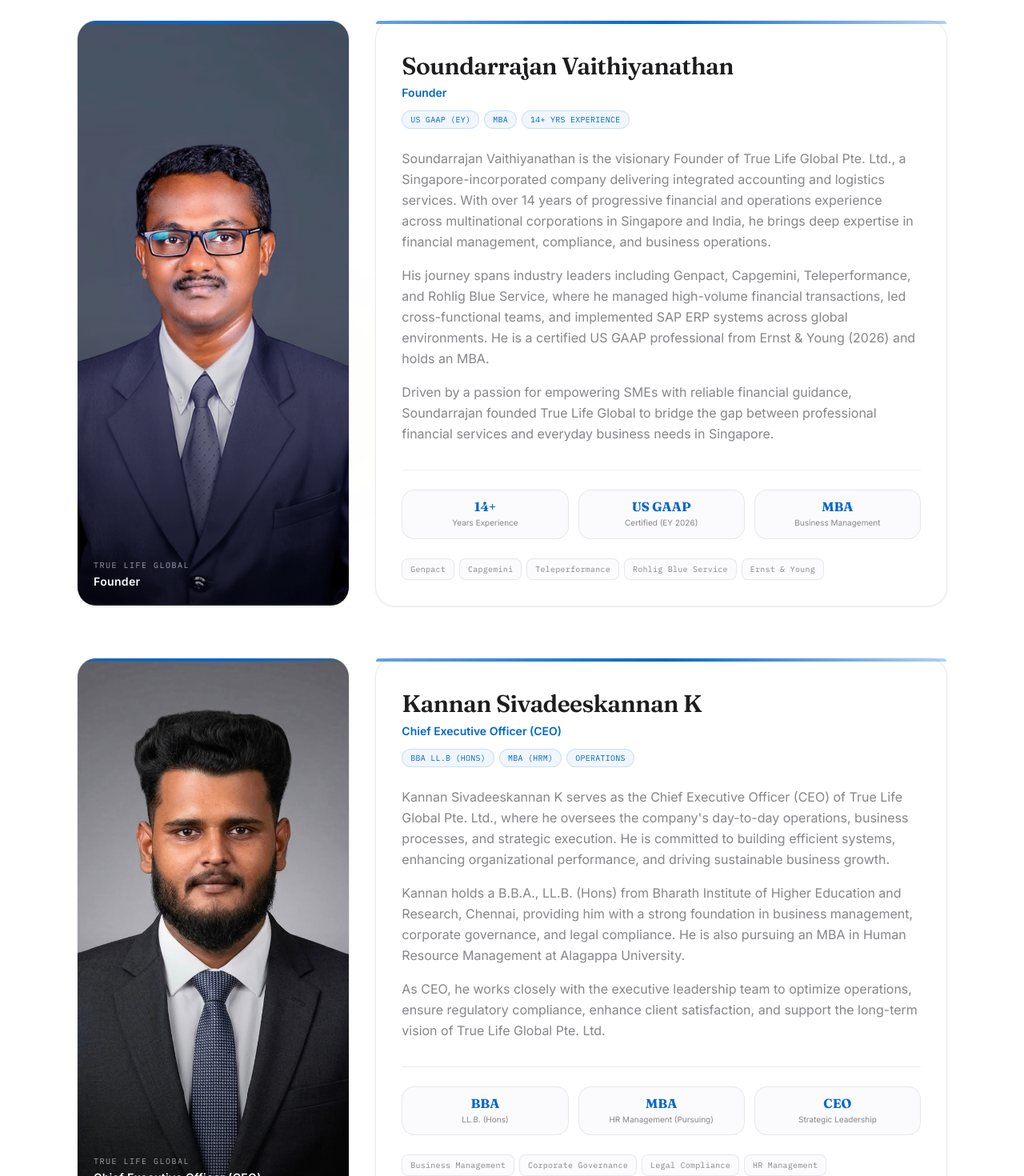
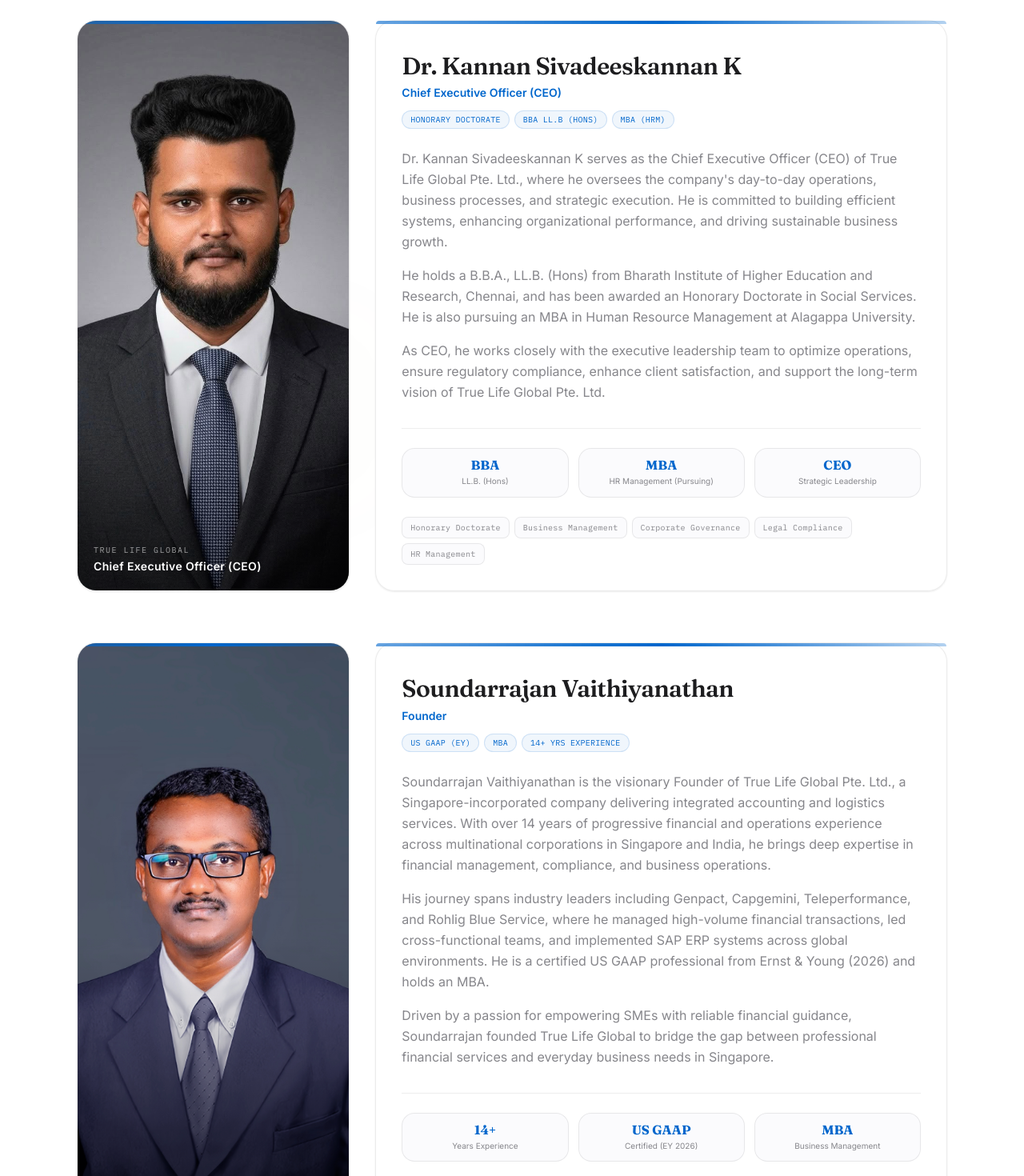
Before and after one commit to truelifeglobalpte/True-Life-Global, a Next.js app: page / in a window 1280 px wide. Shown: the part 4140-5610 px from the top of the page at 80% size. Built offline with nearby package versions, Linux system fonts and the light colour scheme.

Commit message:
List CEO first, Founder second, prefix CEO with Dr. and add Honorary Doctorate details

```diff
--- a/src/components/Director.tsx
+++ b/src/components/Director.tsx
@@ -5,6 +5,24 @@
 import Image from "next/image";
 
 const LEADERS = [
+  {
+    name: "Dr. Kannan Sivadeeskannan K",
+    role: "Chief Executive Officer (CEO)",
+    image: "/coo.jpg",
+    imagePosition: "object-[center_10%]",
+    bio: [
+      "Dr. Kannan Sivadeeskannan K serves as the Chief Executive Officer (CEO) of True Life Global Pte. Ltd., where he oversees the company's day-to-day operations, business processes, and strategic execution. He is committed to building efficient systems, enhancing organizational performance, and driving sustainable business growth.",
+      "He holds a B.B.A., LL.B. (Hons) from Bharath Institute of Higher Education and Research, Chennai, and has been awarded an Honorary Doctorate in Social Services. He is also pursuing an MBA in Human Resource Management at Alagappa University.",
+      "As CEO, he works closely with the executive leadership team to optimize operations, ensure regulatory compliance, enhance client satisfaction, and support the long-term vision of True Life Global Pte. Ltd.",
+    ],
+    badges: ["Honorary Doctorate", "BBA LL.B (Hons)", "MBA (HRM)"],
+    tags: ["Honorary Doctorate", "Business Management", "Corporate Governance", "Legal Compliance", "HR Management"],
+    stats: [
+      { stat: "BBA", label: "LL.B. (Hons)" },
+      { stat: "MBA", label: "HR Management (Pursuing)" },
+      { stat: "CEO", label: "Strategic Leadership" },
+    ],
+  },
   {
     name: "Soundarrajan Vaithiyanathan",
     role: "Founder",
@@ -21,24 +39,6 @@
       { stat: "14+", label: "Years Experience" },
       { stat: "US GAAP", label: "Certified (EY 2026)" },
       { stat: "MBA", label: "Business Management" },
-    ],
-  },
-  {
-    name: "Kannan Sivadeeskannan K",
-    role: "Chief Executive Officer (CEO)",
-    image: "/coo.jpg",
-    imagePosition: "object-[center_10%]",
-    bio: [
-      "Kannan Sivadeeskannan K serves as the Chief Executive Officer (CEO) of True Life Global Pte. Ltd., where he oversees the company's day-to-day operations, business processes, and strategic execution. He is committed to building efficient systems, enhancing organizational performance, and driving sustainable business growth.",
-      "Kannan holds a B.B.A., LL.B. (Hons) from Bharath Institute of Higher Education and Research, Chennai, providing him with a strong foundation in business management, corporate governance, and legal compliance. He is also pursuing an MBA in Human Resource Management at Alagappa University.",
-      "As CEO, he works closely with the executive leadership team to optimize operations, ensure regulatory compliance, enhance client satisfaction, and support the long-term vision of True Life Global Pte. Ltd.",
-    ],
-    badges: ["BBA LL.B (Hons)", "MBA (HRM)", "Operations"],
-    tags: ["Business Management", "Corporate Governance", "Legal Compliance", "HR Management"],
-    stats: [
-      { stat: "BBA", label: "LL.B. (Hons)" },
-      { stat: "MBA", label: "HR Management (Pursuing)" },
-      { stat: "CEO", label: "Strategic Leadership" },
     ],
   },
 ];
```
